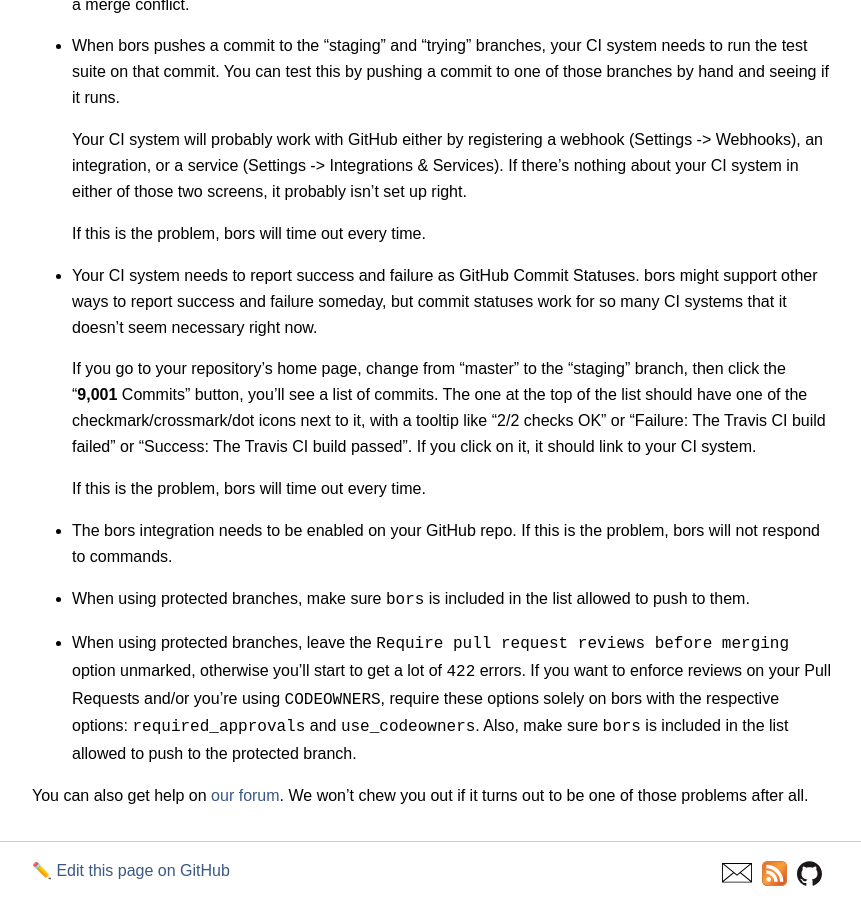
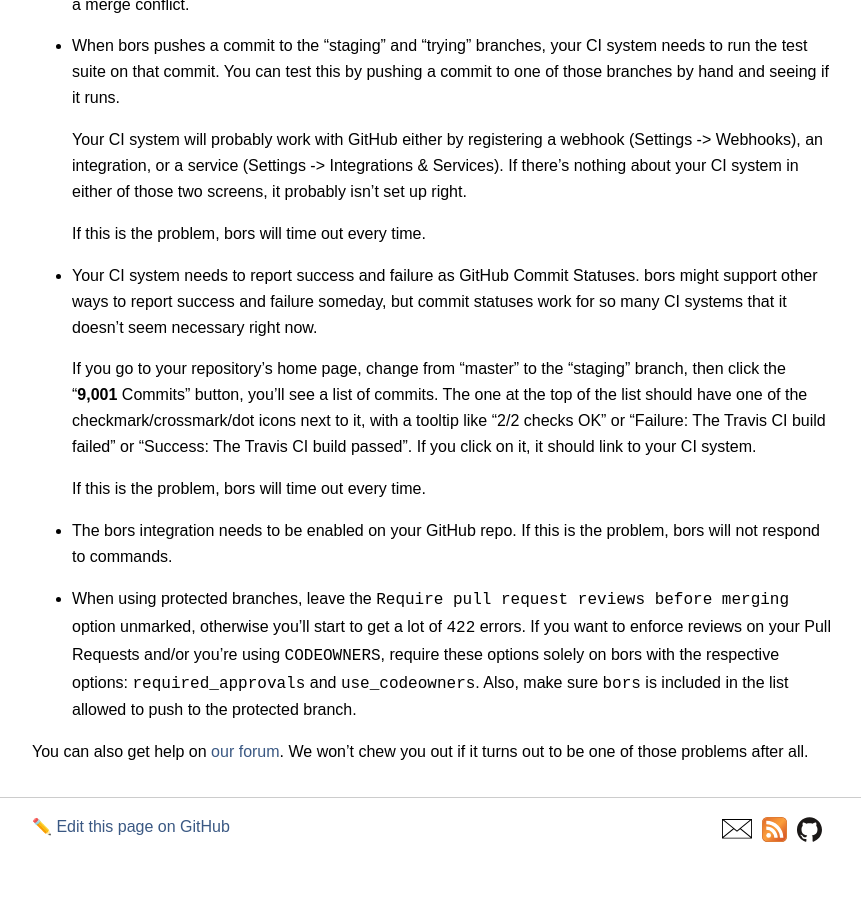
Before and after one commit to bors-ng/bors-ng.github.io, a Jekyll site: the page built from _documentation/getting-started.md, in a window 1280 px wide and 900 px high, scrolled down 2859 px. Shown: the whole window, without its empty margins (208-1069 px from the left). Built offline with Jekyll 4.4.1, drawn with Linux system fonts in a browser that asks for light colours; after the commit the page ends 3715 px from its top, so only the background shows below that.

Commit message:
Removing redundant information

```diff
--- a/_documentation/getting-started.md
+++ b/_documentation/getting-started.md
@@ -159,8 +159,6 @@
   * The bors integration needs to be enabled on your GitHub repo.
     If this is the problem, bors will not respond to commands.
 
-  * When using protected branches, make sure `bors` is included in the list allowed to push to them.
-
   * When using protected branches, leave the `Require pull request reviews before merging` option unmarked, otherwise you'll start to get a lot of `422` errors. If you want to enforce reviews on your Pull Requests and/or you're using `CODEOWNERS`, require these options solely on bors with the respective options: `required_approvals` and `use_codeowners`. Also, make sure `bors` is included in the list allowed to push to the protected branch.
 
 You can also get help on [our forum](https://forum.bors.tech). We won't chew you out if it turns out to be one of those problems after all.
```
